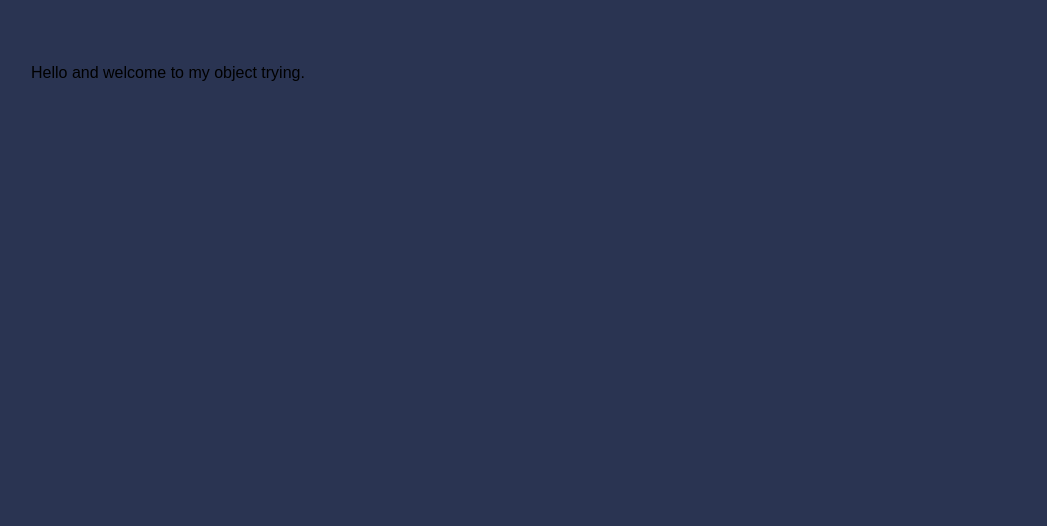
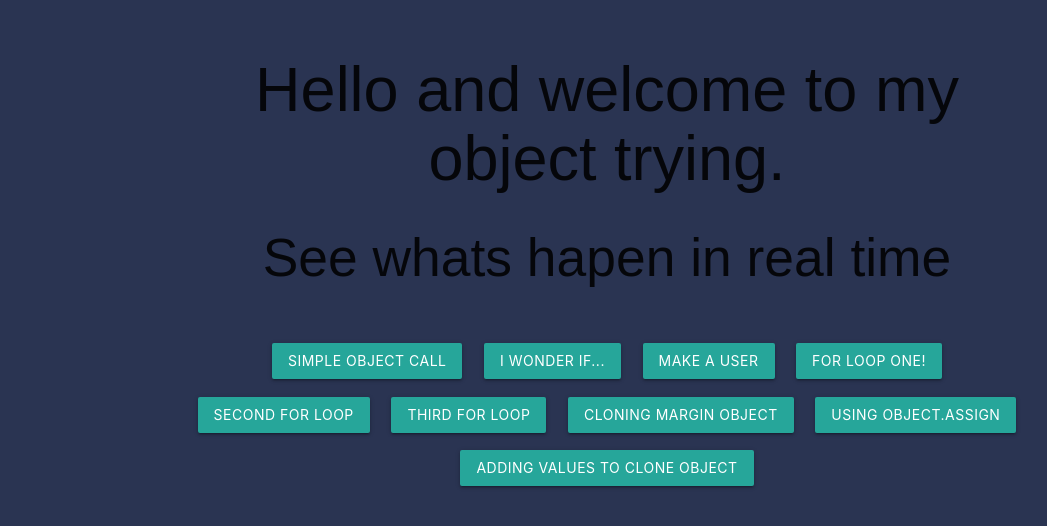
Before and after one commit to edmundonajera4/odin-objects, a plain HTML site: page index.html in a window 1280 px wide. Shown: the whole page, without its empty margins (33-1080 px from the left). Drawn offline with nearby package versions, Linux system fonts and the light colour scheme.

Commit message:
add 9 excercises to the page

```diff
--- a/index.html
+++ b/index.html
@@ -3,15 +3,35 @@
 
 <head>
     <meta charset="UTF-8">
+     <!-- Compiled and minified CSS -->
+    <link rel="stylesheet" href="https://cdnjs.cloudflare.com/ajax/libs/materialize/1.0.0/css/materialize.min.css">
+
+    <!-- Compiled and minified JavaScript -->
+    <script src="https://cdnjs.cloudflare.com/ajax/libs/materialize/1.0.0/js/materialize.min.js"></script>
+
     <link rel="stylesheet" href="main.css">
     <title>Objects javascript</title>
 </head>
 
 <body>
     <div class="container">
-        Hello and welcome to my object trying.
+        <h1>Hello and welcome to my object trying.</h1>
+        <p><h2>See whats hapen in real time</h2></p>
     </div>
     <script src="main.js"></script>
+
+    <div class="container">
+	<button class="waves-effect waves-light btn" onclick="simpleCall()" >Simple object call</button>
+	<button class="waves-effect waves-light btn" onclick="iWonder()">I wonder if...</button>
+	<button class="waves-effect waves-light btn" onclick="makeUser()">make a user</button>
+	<button class="waves-effect waves-light btn" onclick="oneForLoop()">For Loop ONE!</button>
+	<button class="waves-effect waves-light btn" onclick="secondForLoop()">second for loop</button>
+    <button class="waves-effect waves-light btn" onclick="thirdForLoop()">Third for loop</button>
+    <button class="waves-effect waves-light btn" onclick="cloningMarginObject()">Cloning margin object</button>
+    <button class="waves-effect waves-light btn" onclick="objectAssign()">Using Object.assign</button>
+    <button class="waves-effect waves-light btn" onclick="addValuesConeObject()">Adding values to clone object</button>
+
+    </div>
 </body>
 
 </html>
--- a/main.css
+++ b/main.css
@@ -2,11 +2,16 @@ body {
 	background-color: #2a3452;
 	font-family: arial,sans-serif;
 
-	margin: 0px;
-	padding: 0px;
+	margin-left: auto;
+	margin-right: auto;
 }
 
 .container {
-	margin: 5%;
+	text-align: center;
+	/*background-color: #c86141;*/
+	padding: 1%;
+}
 
+.btn {
+	margin: 1%;
 }
--- a/main.js
+++ b/main.js
@@ -0,0 +1,129 @@
+let key = "have a key";
+
+let user = {
+	name:"Jhon",
+	age:30,
+	isAdmin:true,
+	["likes bird"]:true,
+	key:true
+};
+
+
+function simpleCall () {
+	// body...
+	alert(user.name);
+	alert(user.age);
+	alert("is admin? " + user.isAdmin);
+	alert("likes bird? " + user["likes bird"]);
+	alert("Have a key? " + user.key);
+}
+// User type in promp and machine say how many letter have the word.
+function iWonder() {
+	// body...
+	let fruit = prompt("Which fruit you like? ", "apple");
+	let bag = {
+		fruit: fruit.length,
+	};
+
+	alert("you type " + fruit.toUpperCase() + " and have " + bag.fruit + " letters");
+}
+// Make a user
+function makeUser() {
+	// body...
+	let name = prompt("type name", "name");
+	let age = prompt("type age", "age");
+
+	alert("The user is... name: "+name+", age: "+age);
+}
+
+function oneForLoop() {
+	// body...
+	let user = {
+		name: "Jhon",
+		age: 27,
+		isAdmin: true,
+		beer: true
+	}
+
+	for (let key in user) {
+		alert("The key is: " + key) // name, age, other
+		// values for the key
+		alert("The value is: " +user[key]); // value in key
+	}
+}
+
+function secondForLoop() {
+	// body...
+	let user = {
+		name: "Jhon",
+		surname: "Smith"
+	}
+	user.age = 25;
+
+	for (let prop in user) {
+		alert(prop);
+	}
+}
+
+function thirdForLoop() {
+	// body...
+	let codes = {
+		"+49":"Germany",
+		"+41":"Switzerland",
+		"+44":"Great Bretain",
+		"+1":"USA"
+	};
+
+	for (let code in codes) {
+		alert(+code);
+	}
+}
+// Cloning and margin object
+function cloningMarginObject() {
+	// body...
+	let user = {
+		name: "Jhon",
+		age:30
+	};
+	let clone = {}; // the new empty clone
+
+	for (let key in user) {
+		clone[key] = user[key];
+	}
+	clone.name = "Peter";
+	alert("name in user is: "+user.name);
+	alert("name in clone is: "+ clone.name);
+}
+// Using object.assign
+function objectAssign() {
+	// body...
+	let user = {name : "Jhon" };
+	let permission1 = {canView:true};
+	let permission2 = {canEdit:true};
+
+	//copies all properties from the permission and permission2 intro user
+	Object.assign(user, permission1, permission2);
+	// now user = { name: "John", canView: true, canEdit: true }
+
+	for (let key in user){
+		alert("user key is: " + key + "  --  "+" user value is: "+ user[key]);
+	}
+}
+function addValuesConeObject() {
+	// body...
+	let user = {
+	  name: "John",
+	  sizes: {
+	    height: 182,
+	    width: 50
+	  }
+	};
+
+	let clone = Object.assign({}, user);
+
+	alert( user.sizes === clone.sizes ); // true, same object
+
+	// user and clone share sizes
+	user.sizes.width+=20;       // change a property from one place
+	alert(clone.sizes.width); // 70, see the result from the other one
+}
```
